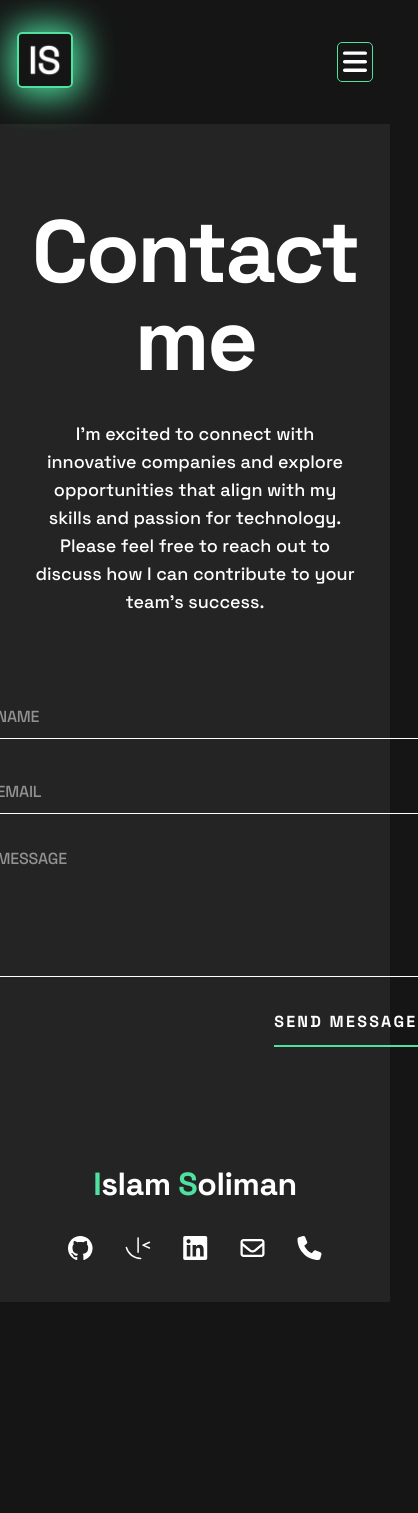
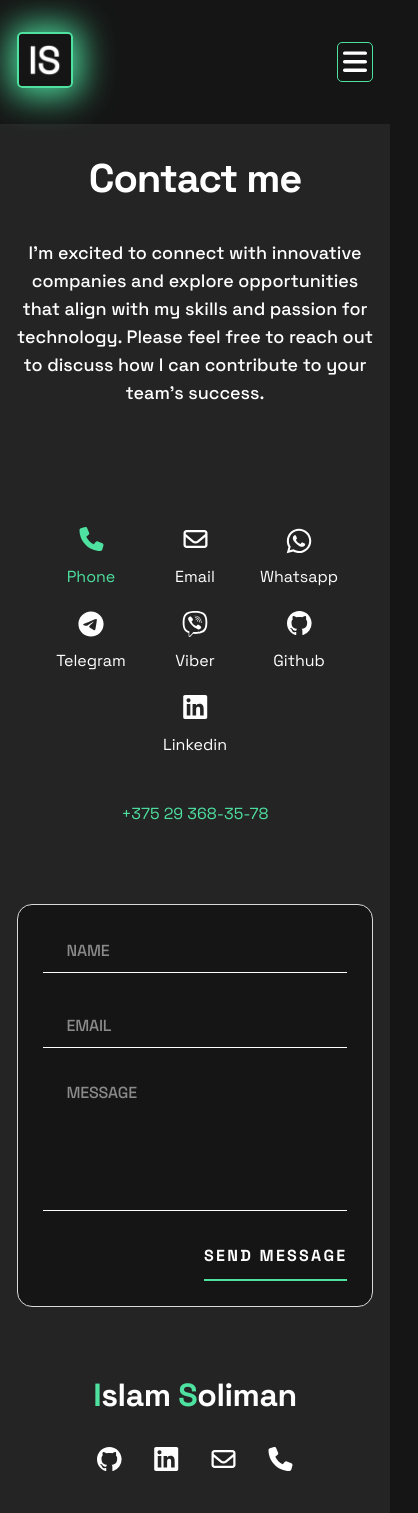
Before and after one commit to simokitkat/IslamSoliman, a React (Vite) app: page /contact in a window 390 px wide. Shown: the whole page, 418 px wide, since content can reach past the window. Before the commit the page ends 1302 px from the top, so only its background shows below. Built offline with nearby package versions, Linux system fonts and the light colour scheme.

Commit message:
feat: add adaptivness to contact form and redux functionality to the form

```diff
--- a/src/components/ContactForm/ContactForm.jsx
+++ b/src/components/ContactForm/ContactForm.jsx
@@ -5,35 +5,13 @@ import { useNavigate } from "react-router-dom";
 import { useDispatch, useSelector } from "react-redux";
 import { sendingEmail } from "../../features/formSlice";
 import FormIsLoading from "./FormIsLoading";
+import OtherContacts from "./OtherContacts";
 
 export default function ContactForm() {
   const formElement = useRef();
   const navigate = useNavigate();
   const dispatch = useDispatch();
   const { isLoading } = useSelector((state) => state.form);
-
-  // function sendEmail(e) {
-  //   e.preventDefault();
-
-  //   emailjs
-  //     .sendForm(
-  //       "service_pvc4zid",
-  //       "template_ci516wp",
-  //       form.current,
-  //       "2lA4WKDLN-93ub3TU"
-  //     )
-  //     .then(
-  //       () => {
-  //         console.log("SUCCESS!");
-  //         navigate("/thanks");
-  //       },
-  //       (error) => {
-  //         console.log("FAILED...", error.text);
-  //       }
-  //     );
-
-  //   e.target.reset();
-  // }
 
   function handleFormSubmission(e) {
     e.preventDefault();
@@ -55,9 +33,15 @@ export default function ContactForm() {
             your team&apos;s success.
           </p>
         </div>
+        <div className="contact-details">
           {isLoading ? (
+            <>
+              <OtherContacts />
               <FormIsLoading />
+            </>
           ) : (
+            <>
+              <OtherContacts />
               <form onSubmit={handleFormSubmission} ref={formElement}>
                 <input type="text" name="name" placeholder="NAME" required />
                 <input type="email" name="email" placeholder="EMAIL" required />
@@ -69,7 +53,9 @@ export default function ContactForm() {
                 ></textarea>
                 <button type="submit">SEND MESSAGE</button>
               </form>
+            </>
           )}
+        </div>
       </div>
     </section>
   );
--- a/src/components/ContactForm/Error.jsx
+++ b/src/components/ContactForm/Error.jsx
@@ -1,45 +1,5 @@
-import {
-  Email,
-  Linkedin,
-  Phone,
-  Telegram,
-  Viber,
-  Whatsapp,
-} from "../SVGs/SVGs";
+import OtherContacts from "./OtherContacts";
 import "./error.scss";
-
-const otherContacts = [
-  {
-    name: "Email",
-    icon: <Email />,
-    data: "simokitkat@yahoo.com",
-  },
-  {
-    name: "Phone",
-    icon: <Phone />,
-    data: "+375 29 368-35-78",
-  },
-  {
-    name: "Whatsapp",
-    icon: <Whatsapp />,
-    data: "+375 29 368-35-78",
-  },
-  {
-    name: "Viber",
-    icon: <Viber />,
-    data: "+375 29 368-35-78",
-  },
-  {
-    name: "Telegram",
-    icon: <Telegram />,
-    data: "@Simo_JS",
-  },
-  {
-    name: "Linkedin",
-    icon: <Linkedin />,
-    data: "https://www.linkedin.com/in/islamsoliman92/",
-  },
-];
 
 export default function Error() {
   return (
@@ -50,16 +10,7 @@ export default function Error() {
         issue. Please try resubmitting the form or contact me directly using the
         contact information below.
       </p>
-      <ul>
-        {otherContacts.map((contact) => {
-          return (
-            <li key={contact.name}>
-              {contact.icon}
-              {contact.name}: {contact.data}
-            </li>
-          );
-        })}
-      </ul>
+      <OtherContacts />
     </div>
   );
 }
--- /dev/null
+++ b/src/components/ContactForm/OtherContacts.jsx
@@ -0,0 +1,104 @@
+import { useState } from "react";
+import {
+  Email,
+  Github,
+  Linkedin,
+  Phone,
+  Telegram,
+  Viber,
+  Whatsapp,
+} from "../SVGs/SVGs";
+
+const otherContacts = [
+  {
+    name: "Phone",
+    icon: <Phone />,
+    data: "+375 29 368-35-78",
+    isClicked: true,
+  },
+  {
+    name: "Email",
+    icon: <Email />,
+    data: "simokitkat@yahoo.com",
+    isClicked: false,
+  },
+  {
+    name: "Whatsapp",
+    icon: <Whatsapp />,
+    data: "+375 29 368-35-78",
+    isClicked: false,
+  },
+  {
+    name: "Telegram",
+    icon: <Telegram />,
+    data: "@Simo_JS",
+    isClicked: false,
+  },
+  {
+    name: "Viber",
+    icon: <Viber />,
+    data: "+375 29 368-35-78",
+    isClicked: false,
+  },
+  {
+    name: "Github",
+    icon: <Github />,
+    data: "https://github.com/simokitkat",
+    isClicked: false,
+    isLink: true,
+  },
+  {
+    name: "Linkedin",
+    icon: <Linkedin />,
+    data: "https://www.linkedin.com/in/islamsoliman92/",
+    isClicked: false,
+    isLink: true,
+  },
+];
+
+export default function OtherContacts() {
+  const [contactData, setContactData] = useState({
+    data: "+375 29 368-35-78",
+    isLink: false,
+    name: "",
+  });
+
+  function handleShowingData(name) {
+    const social = otherContacts.find((element) => element.name === name);
+    otherContacts.map((element) => (element.isClicked = false));
+    social.isClicked = true;
+    setContactData({
+      data: social.data,
+      isLink: social.isLink,
+      name: social.name,
+    });
+  }
+
+  return (
+    <>
+      <ul className="other-contacts">
+        {otherContacts.map((contact) => {
+          return (
+            <li
+              key={contact.name}
+              onClick={() => handleShowingData(contact.name)}
+              className={contact.isClicked ? "active" : ""}
+            >
+              <span>{contact.icon}</span>
+              <span>{contact.name}</span>
+            </li>
+          );
+        })}
+      </ul>
+      <p className="data">
+        {contactData.isLink ? (
+          <a href={contactData.data} target="_blank">
+            {contactData.name} Link
+          </a>
+        ) : (
+          contactData.data
+        )}
+      </p>
+    </>
+  );
+}
--- a/src/components/ContactForm/contactForm.scss
+++ b/src/components/ContactForm/contactForm.scss
@@ -13,7 +13,7 @@
     display: flex;
     flex-direction: column;
     justify-content: center;
-    gap: 5rem;
+    gap: 7rem;
     align-items: center;
     padding: 84px 0;
     text-align: center;
@@ -30,14 +30,74 @@
         // text-wrap: balance;
       }
     }
+  }
+}
+
+.contact-details {
+  width: 100%;
+  display: flex;
+  // justify-content: space-between;
+  align-items: center;
+  flex-direction: column;
+  // gap: 3rem;
+
+  .other-contacts {
+    list-style: none;
+    display: flex;
+    gap: 1.5rem;
+
+    li {
+      cursor: pointer;
+      display: flex;
+      flex-direction: column;
+      justify-content: space-between;
+      align-items: center;
+      width: 80px;
+      height: 60px;
+      transition: 0.3s;
+
+      &:hover {
+        color: $green;
+      }
+
+      &:hover svg path {
+        transition: 0.3s;
+        fill: $green;
+      }
+
+      &.active {
+        color: $green;
+
+        svg path {
+          transition: 0.3s;
+          fill: $green;
+        }
+      }
+    }
+  }
+
+  .data {
+    margin: 3rem auto 5rem;
+    color: $green;
+
+    a {
+      // text-decoration: none;
+      // color: inherit;
+      @include Link;
+    }
+  }
 
   form {
-      width: 445px;
-      // width: 550px;
+    max-width: 550px;
+    width: 100%;
+    padding: 25px;
     min-height: 327px;
     display: flex;
     flex-direction: column;
     gap: 32px;
+    border: 1px solid $grey;
+    border-radius: 15px;
+    background-color: $black;
 
     & > input,
     & > textarea {
@@ -68,7 +128,8 @@
 
   .form-is-loading {
     width: 445px;
-      height: 200px;
+    max-width: 100%;
+    min-height: 200px;
     display: flex;
     flex-direction: column;
     gap: 32px;
@@ -83,4 +144,51 @@
     }
   }
 }
+
+// big tablet view
+@media (max-width: 1420px) {
+  .contact-form {
+    .container {
+      width: 91.5%;
+      padding: 35px 0;
+      gap: 5rem;
+
+      .text {
+        h2 {
+          font-size: 72px;
+          line-height: 72px;
+          letter-spacing: -2.05px;
         }
+        p {
+          margin: 60px auto;
+        }
+      }
+    }
+  }
+}
+
+// small tablet
+@media (max-width: 1000px) {
+  .contact-form {
+    .container {
+      .text {
+        h2 {
+          font-size: 40px;
+          line-height: 40px;
+          letter-spacing: -1.14px;
+        }
+
+        p {
+          margin: 40px auto;
+        }
+      }
+    }
+
+    .contact-details {
+      .other-contacts {
+        flex-wrap: wrap;
+        justify-content: center;
+      }
+    }
+  }
+}
--- a/src/components/Footer/Footer.jsx
+++ b/src/components/Footer/Footer.jsx
@@ -1,4 +1,4 @@
-import { Email, FrontendMentor, Github, Linkedin, Phone } from "../SVGs/SVGs";
+import { Email, Github, Linkedin, Phone } from "../SVGs/SVGs";
 import "./footer.scss";
 
 export default function Footer() {
@@ -14,14 +14,14 @@ export default function Footer() {
               <Github />
             </a>
           </li>
-          <li>
+          {/* <li>
             <a
               href="https://www.frontendmentor.io/profile/simokitkat"
               target="_blank"
             >
               <FrontendMentor />
             </a>
-          </li>
+          </li> */}
           <li>
             <a
               href="https://www.linkedin.com/in/islamsoliman92/"
--- a/src/utils/CertificatesData.jsx
+++ b/src/utils/CertificatesData.jsx
@@ -1,7 +1,13 @@
 import responsive from "../assets/images/certificates/responsive-web-design-desktop.png";
 import js from "../assets/images/certificates/javascript-algorithms-and-data-structures-desktop.png";
+import fedl from "../assets/images/certificates/front-end-development-libraries-desktop.png";
 
 export const certificatesData = [
+  {
+    name: "Front End Development Libraries",
+    image: fedl,
+    link: "https://www.freecodecamp.org/certification/IslamSoliman/front-end-development-libraries",
+  },
   {
     name: "JavaScript Algorithms and Data Structures",
     image: js,
```
Also changed, not shown: src/assets/images/certificates/front-end-development-libraries-desktop.png (added). Lines whose indentation alone changed are shown as unchanged.
